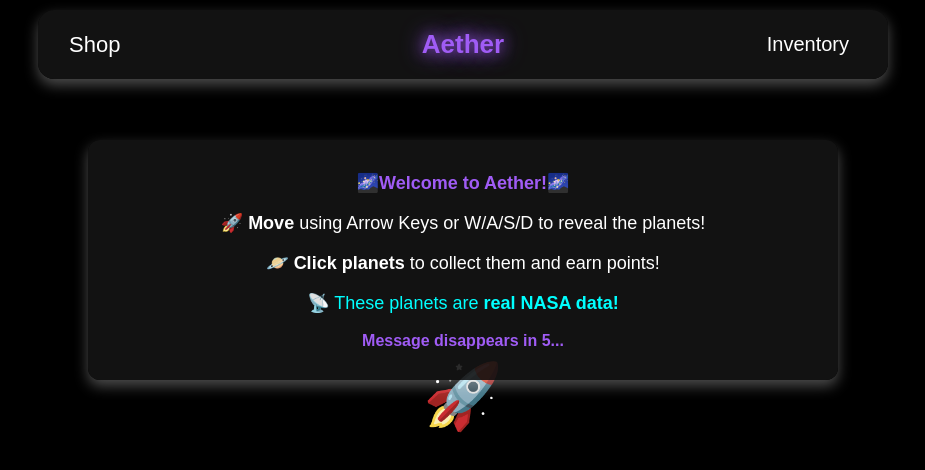
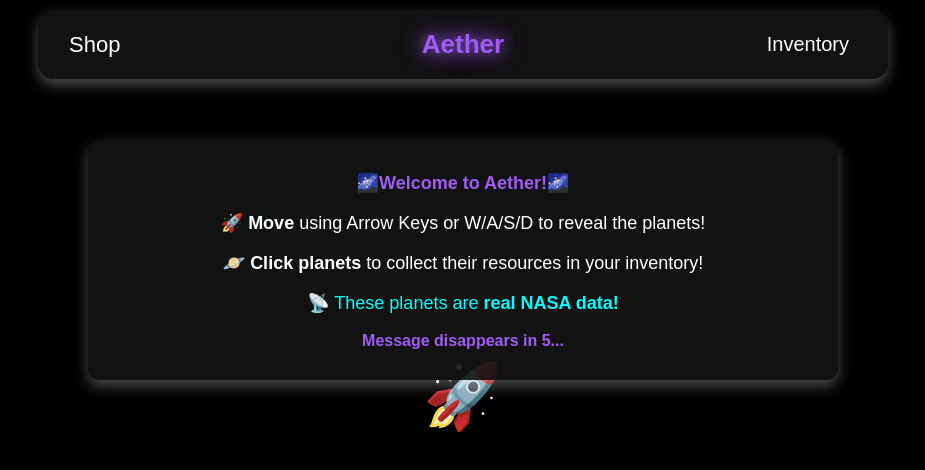
Before and after one commit to GurmukhSKharod/Aether, a React (Create React App) app in the folder frontend/: page / in a window 1280 px wide. Shown: the top 470 px of the page, without its empty margins (177-1102 px from the left). Built offline with nearby package versions, Linux system fonts and the light colour scheme; no server answers.

Commit message:
fixed intro message.

```diff
--- a/frontend/src/components/IntroMessage.js
+++ b/frontend/src/components/IntroMessage.js
@@ -29,7 +29,7 @@
         <div className="intro-container">
             <p><strong><div className="title-in-intro">🌌Welcome to Aether!🌌</div></strong></p>
             <p>🚀 <strong>Move</strong> using Arrow Keys or W/A/S/D to reveal the planets!</p>
-            <p>🪐 <strong>Click planets</strong> to collect them and earn points!</p>
+            <p>🪐 <strong>Click planets</strong> to collect their resources in your inventory!</p>
             <p className="real-nasa-data-text">📡 These planets are <strong>real NASA data!</strong></p>
             <p className="countdown">Message disappears in <strong>{countdown}</strong>...</p>
         </div>
```
